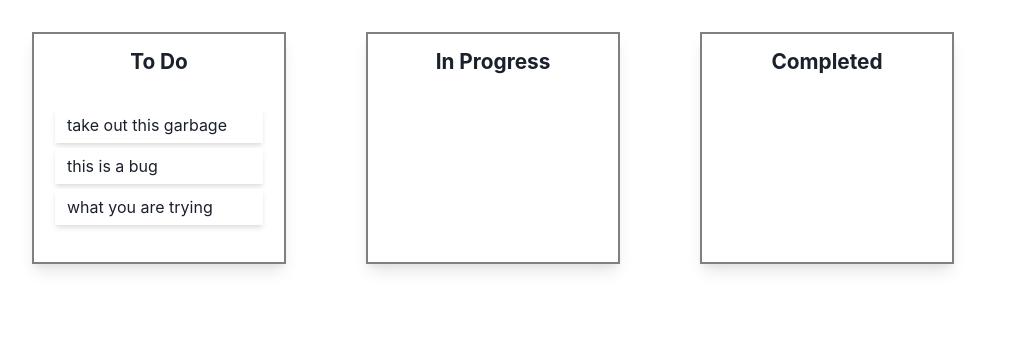
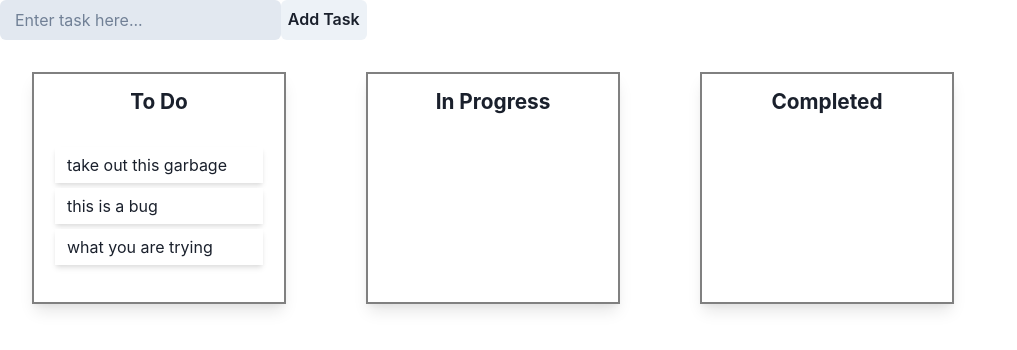
Before and after one commit to rahulkr-dev/task_manager-app, a React (Vite) app: page / in a window 1280 px wide. Shown: the top 350 px of the page, without its empty margins (0-1017 px from the left). Built offline with nearby package versions, Linux system fonts and the light colour scheme.

Commit message:
adding task to column-1

```diff
--- a/package.json
+++ b/package.json
@@ -15,7 +15,8 @@
     "framer-motion": "^10.10.0",
     "react": "^18.2.0",
     "react-beautiful-dnd": "^13.1.1",
-    "react-dom": "^18.2.0"
+    "react-dom": "^18.2.0",
+    "uuid": "^9.0.0"
   },
   "devDependencies": {
     "@types/react": "^18.0.28",
--- a/src/App.jsx
+++ b/src/App.jsx
@@ -3,6 +3,7 @@ import { ChakraProvider,Flex } from '@chakra-ui/react';
 import { AppContext } from './context/AppContext';
 import {Column} from "./components";
 import { DragDropContext } from 'react-beautiful-dnd';
+import InputTodo from './components/InputTodo';
 
 const App = () => {
   const {todoData,setTodoData} = useContext(AppContext);
@@ -64,6 +65,7 @@ const App = () => {
    }
   return (
     <ChakraProvider>
+      <InputTodo />
       <DragDropContext onDragEnd={onDragEnd}>
         <Flex gap="1rem">
         {
--- /dev/null
+++ b/src/components/InputTodo.jsx
@@ -0,0 +1,44 @@
+import { Input,Flex,Button } from '@chakra-ui/react'
+import React, { useContext, useState } from 'react'
+import {v4 as uuidv4} from "uuid"
+import { AppContext } from '../context/AppContext';
+
+const InputTodo = () => {
+    const [text,setText] = useState('');
+    const {todoData,setTodoData} = useContext(AppContext);
+
+    const handleClick = (e)=>{
+        // alert(text)
+        // LOGIC
+        const id = uuidv4()
+        // console.log(id)
+        const taskData = {
+            id,content:text
+        };
+        // State update logic inside object
+        const state_update = {
+            ...todoData,
+            tasks:{
+                ...todoData.tasks,
+                [id]:taskData
+            },
+            columns:{
+                ...todoData.columns,
+                column_1:{
+                    ...todoData.columns.column_1,
+                    taskIds:[...todoData.columns.column_1.taskIds,id]
+                }
+            }
+        };
+        setTodoData(state_update);
+        setText("")
+    }
+  return (
+    <Flex w="max-content">
+        <Input value={text} onChange={({target})=>setText(target.value)} pl={"15px"} variant={"unstyled"} bg="gray.200" placeholder='Enter task here...' />
+        <Button onClick={handleClick} colorScheme='gray' >Add Task</Button>
+    </Flex>
+  )
+}
+
+export default InputTodo
```
Also changed, not shown: 1 other file (tests, documents, lock files or other folders).
